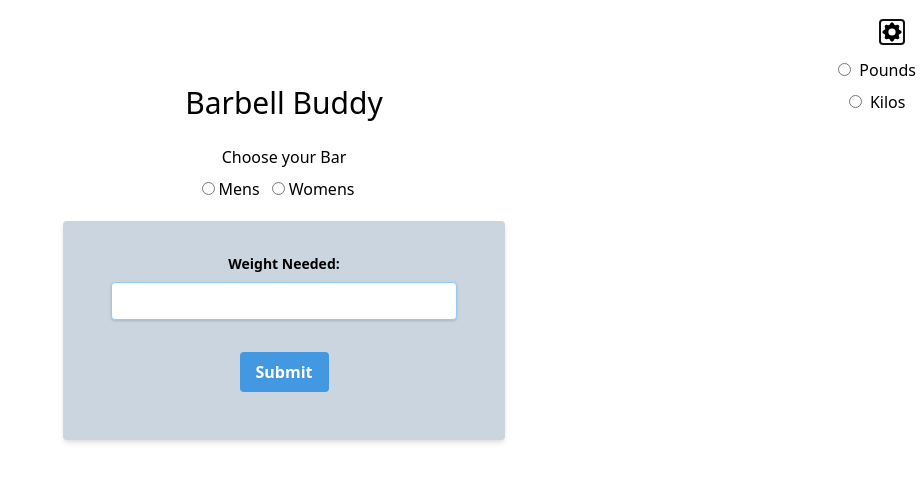
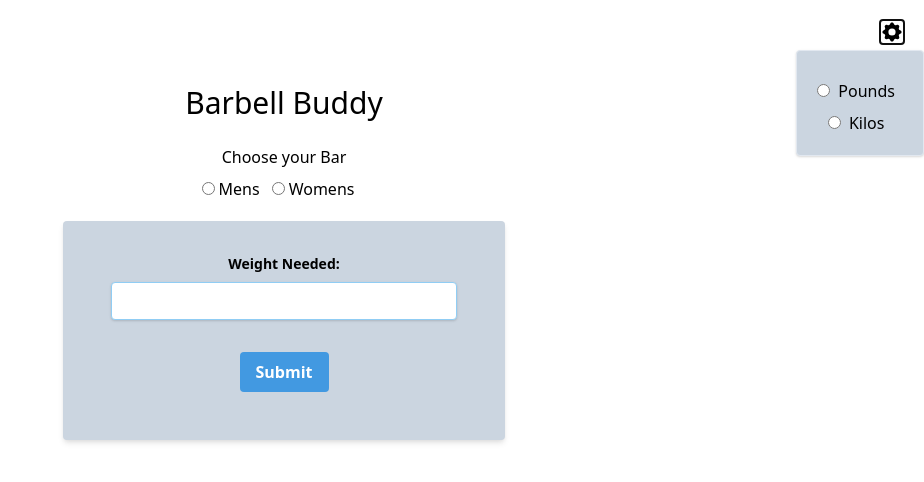
Before and after one commit to justinbchau/barbell-weight-calculator, a React (Create React App) app: page / in a window 1280 px wide. Both pictures are taken after a click on the button 1248 px from the left and 32 px from the top of the page. Shown: the top 482 px of the page, without its empty margins (356-1280 px from the left). Built offline with nearby package versions, Linux system fonts and the light colour scheme.

Commit message:
Refactored transition in Conversion Component

```diff
--- a/src/App.js
+++ b/src/App.js
@@ -76,9 +76,11 @@ const App = () => {
         weight={weight}
         setWeight={setWeight}
       />
-      {total && (
-        <DisplayWeight units={units} total={total} remaining={remaining} />
-      )}
+      <div>
+        {total && (
+          <DisplayWeight units={units} total={total} remaining={remaining} />
+        )}
+      </div>
     </div>
   );
 };
--- a/src/components/kiloToggle.js
+++ b/src/components/kiloToggle.js
@@ -22,11 +22,9 @@ const KiloToggle = ({ convertWeight }) => {
         </button>
       </div>
       <div
-        className={
-          isOpen
-            ? 'opacity-100 transition duration-300 ease-in-out'
-            : 'opacity-0 transition duration-300 ease-in-out'
-        }
+        className={`border border-gray-300 shadow rounded transition duration-300 p-5 bg-gray-400 ${
+          isOpen ? 'opacity-100' : 'opacity-0'
+        }`}
       >
         <Conversion
           isOpen={isOpen}
```
